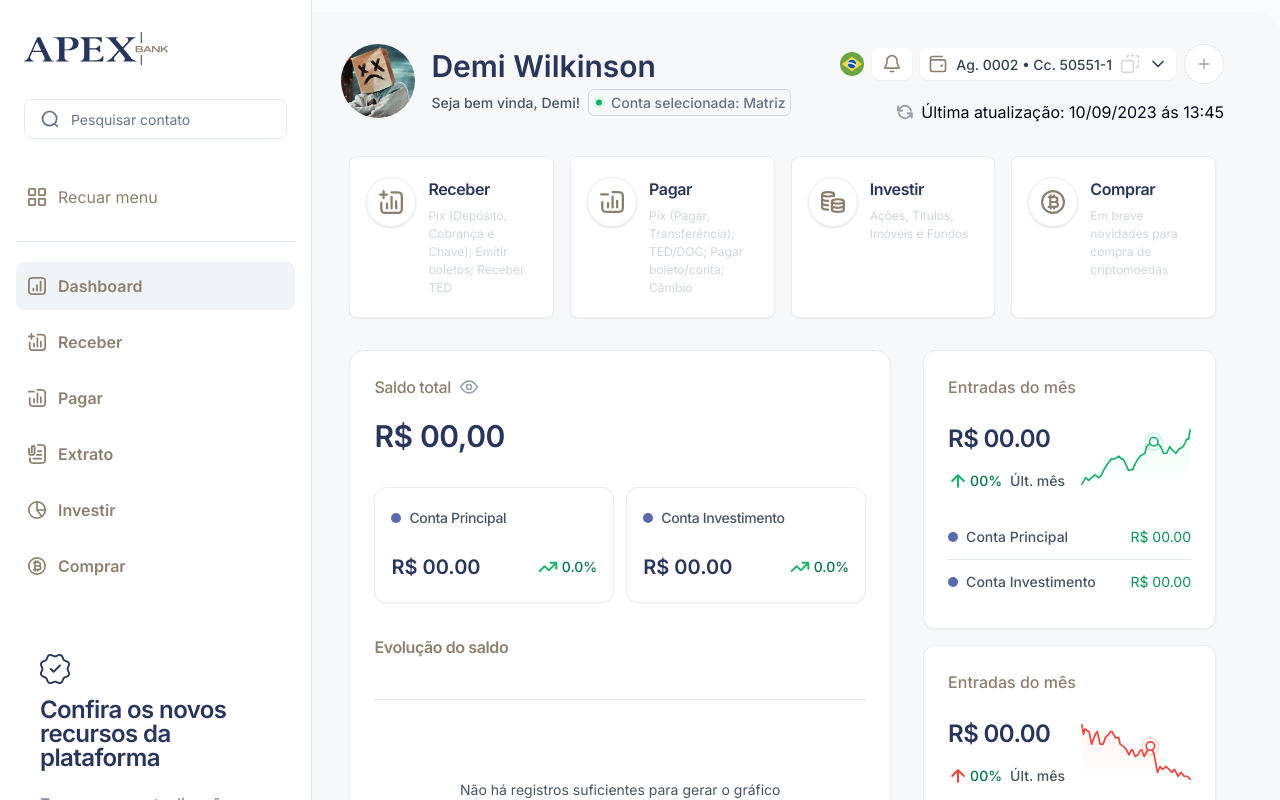
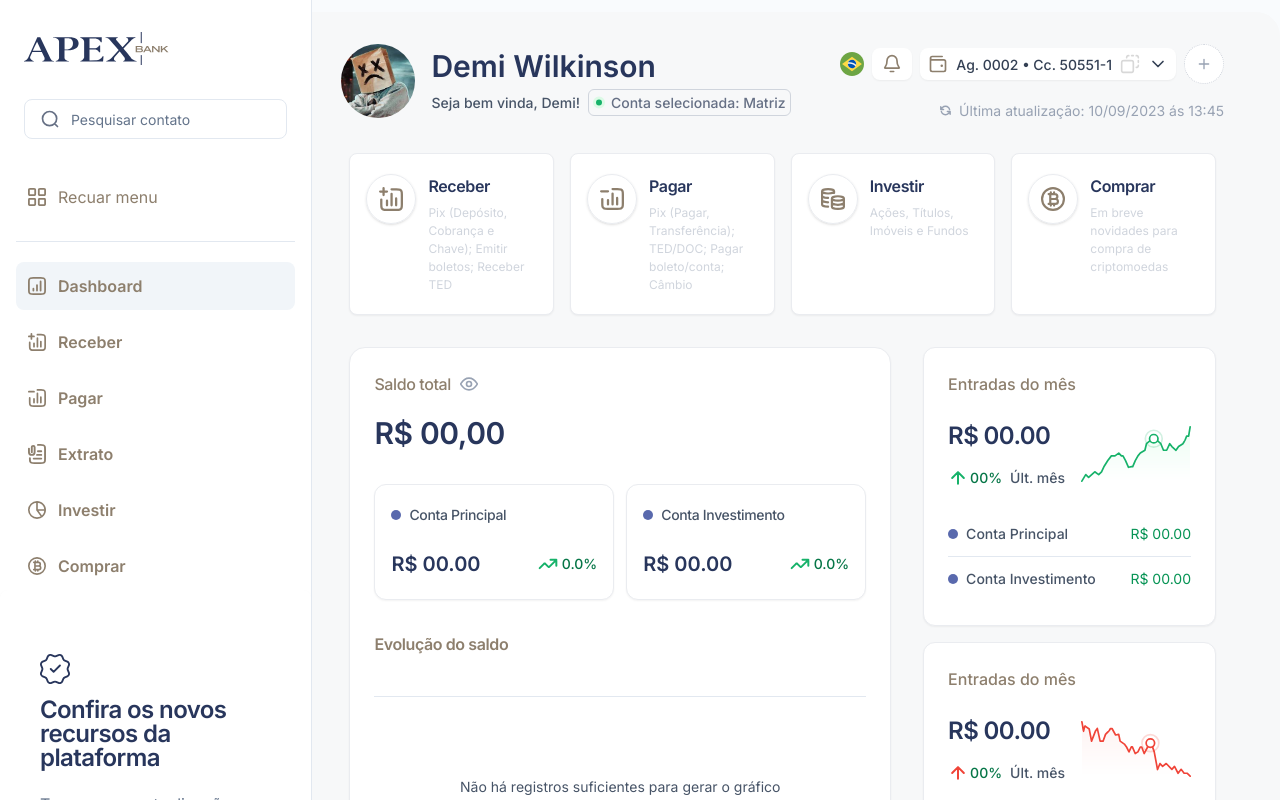
Before and after one commit to ShaYri12/ApexBank, a Next.js app: page / in a window 1280 px wide. Shown: the top 800 px of the page. Built offline with nearby package versions, Linux system fonts and the light colour scheme.

Commit message:
little styling

```diff
--- a/app/components/Header.js
+++ b/app/components/Header.js
@@ -184,12 +184,12 @@ const Header = () => {
           </div>
           <div className="flex gap-[8px] ms-auto">
             <img
-            width={"16px"}
-            height={"16px"}
+            width={"11.11px"}
+            height={"10px"}
             src="/assets/reload.svg"
             alt="reload"
             />
-            <p>Última atualização: 10/09/2023 ás 13:45</p>
+            <p className="text-[14px] text-[#98A2B3] font-[400] leading[20px]">Última atualização: 10/09/2023 ás 13:45</p>
           </div>
         </div>
       </div>
```
